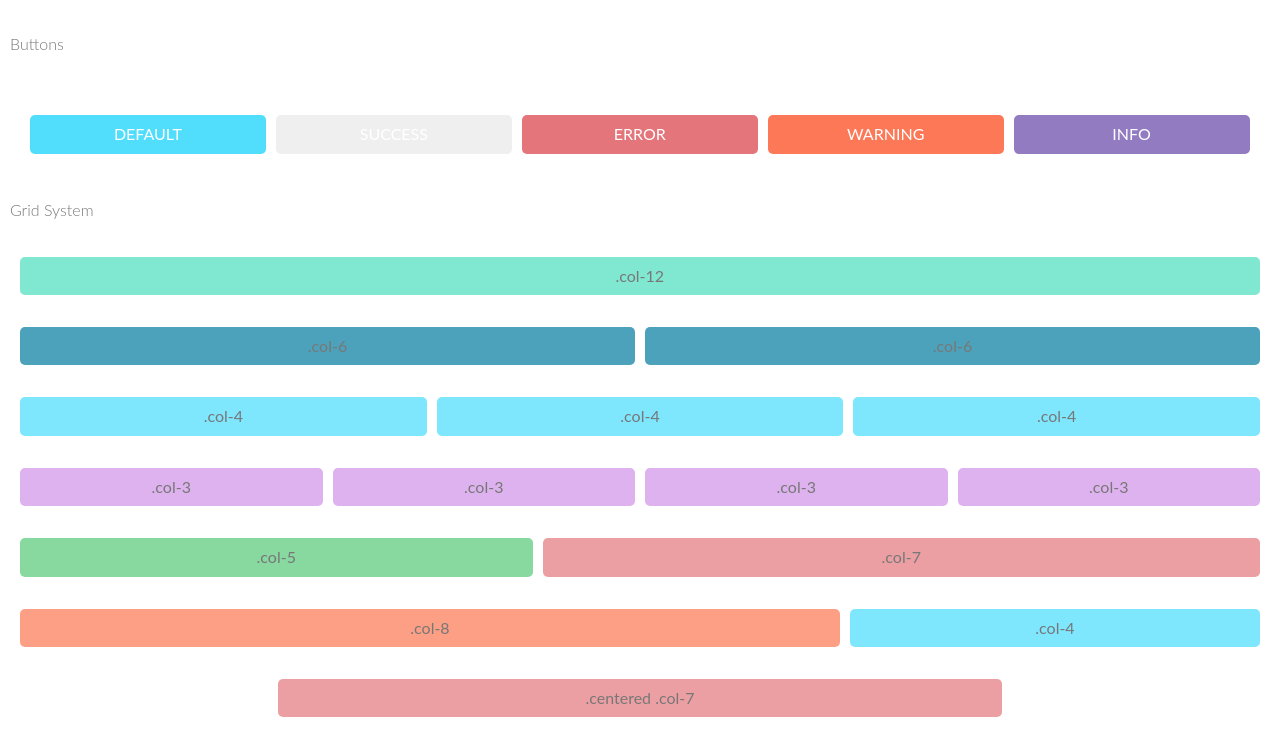
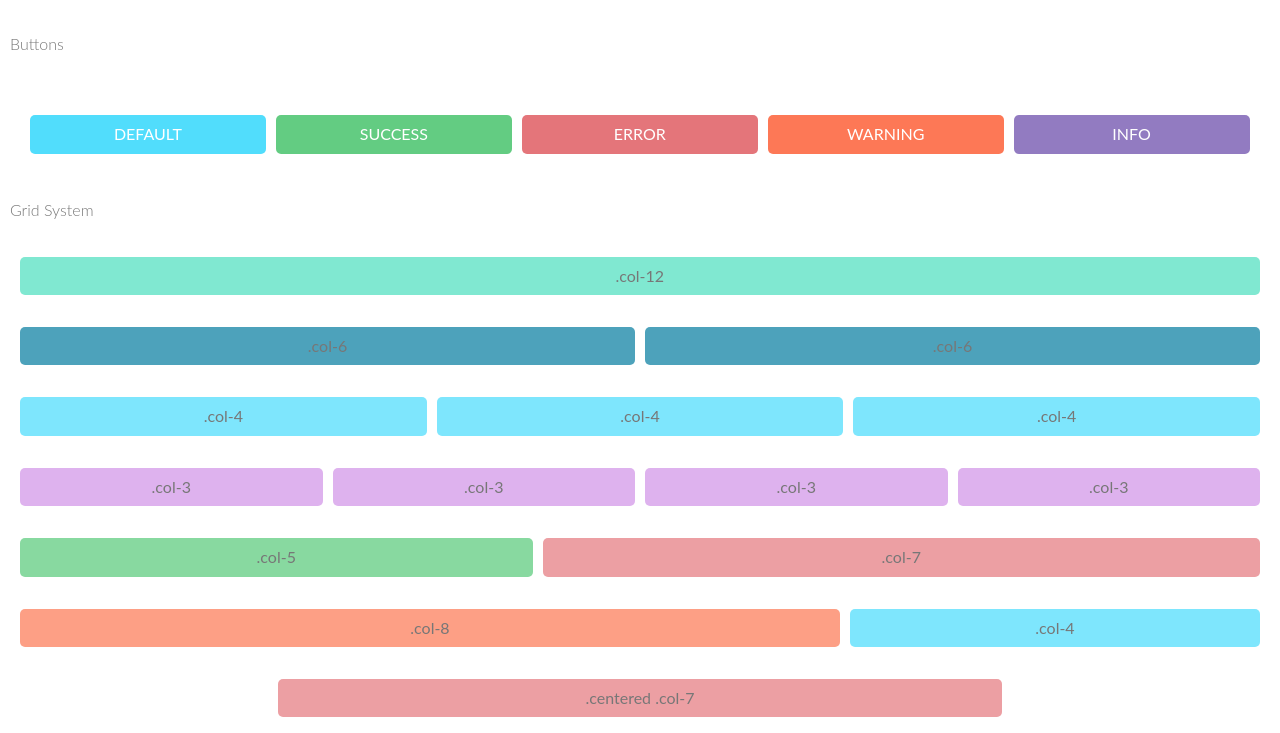
Before and after one commit to lazar-brigitta/web-style-guide, a plain HTML site: page resources/index.html in a window 1280 px wide. Shown: the part 1020-1753 px from the top of the page. Drawn offline with Linux system fonts and the light colour scheme.

Commit message:
changed button color

```diff
--- a/resources/index.html
+++ b/resources/index.html
@@ -5,7 +5,7 @@
     <meta charset="utf-8">
     <title>Circles UI Kit</title>
     <meta name="viewport" content="width=device-width, initial-scale=1">
-    <link rel="stylesheet" href="../scss/styles.css">
+    <link rel="stylesheet" href="../css/styles.css">
 </head>
 
 <body class="container">
--- a/scss/components/_button.scss
+++ b/scss/components/_button.scss
@@ -16,7 +16,7 @@ $button-style: (
   "default": $def,
   "error": $error,
   "info": $info,
-  "succes": $succes,
+  "success": $success,
   "warning": $warning,
 );
 
--- a/scss/components/_index.scss
+++ b/scss/components/_index.scss
@@ -1,8 +1,8 @@
 // Component imports
 
+@import "grid";
+@import "navigation";
 @import "button";
 @import "forms";
-@import "grid";
-@import "navigation";
 @import "images";
 @import "media-queries";
--- a/scss/utilities/_variables.scss
+++ b/scss/utilities/_variables.scss
@@ -1,7 +1,7 @@
 $def: #51ddfc;
 $error: #e4757a;
 $info: #927bc1;
-$succes: #63cc82;
+$success: #63cc82;
 $warning: #fd7856;
 
 $breakpoint: 768px;
```
Also changed, not shown: css/styles.css, 2 other files.
